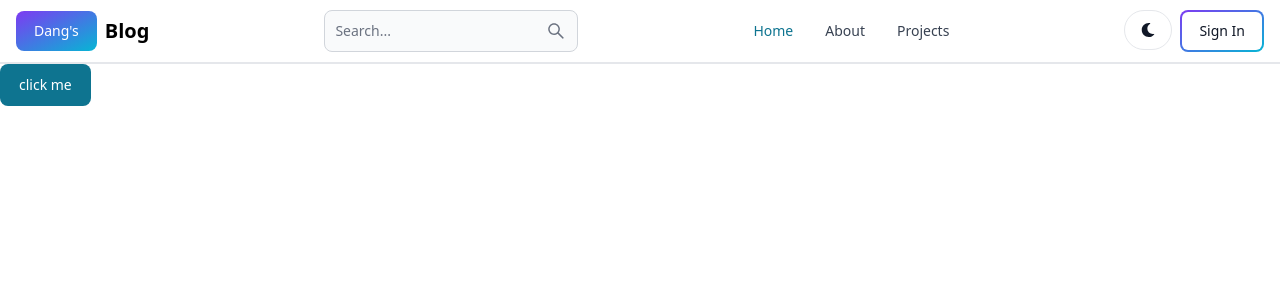
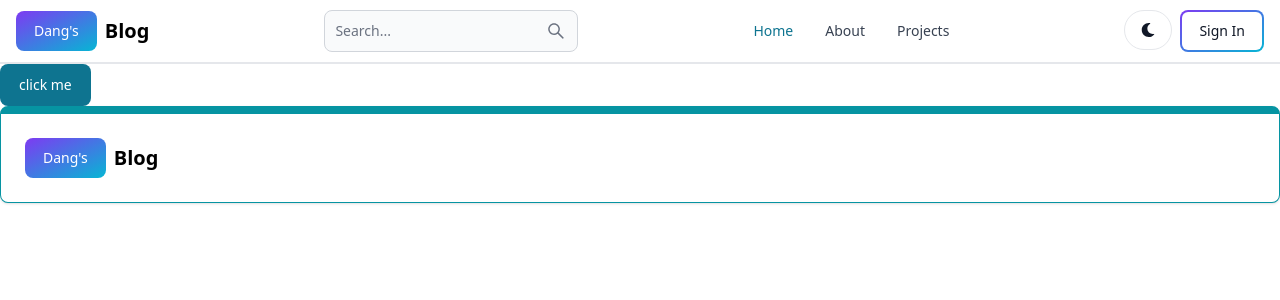
Before and after one commit to DangTinh422003/MERN-Blog, a React (Vite) app in the folder client/: page / in a window 1280 px wide. Shown: the top 300 px of the page. Built offline with nearby package versions, Linux system fonts and the light colour scheme.

Commit message:
feat: add footer

```diff
--- a/client/src/layouts/Footer.jsx
+++ b/client/src/layouts/Footer.jsx
@@ -1,5 +1,25 @@
+import { Footer as FooterContainer, Button } from "flowbite-react";
+import { Link } from "react-router-dom";
+
 const Footer = () => {
-  return <div>Footer</div>;
+  return (
+    <FooterContainer container className="border border-t-8 border-teal-500">
+      <div className="">
+        <Link
+          to={"/"}
+          className="flex items-center gap-x-2 self-center whitespace-nowrap text-sm sm:text-xl font-semibold dark:text-white"
+        >
+          <Button
+            gradientDuoTone={"purpleToBlue"}
+            className="text-white rounded-lg inline-block pointer-events-none"
+          >
+            Dang&apos;s
+          </Button>
+          Blog
+        </Link>
+      </div>
+    </FooterContainer>
+  );
 };
 
 export default Footer;
--- a/client/src/layouts/MainLayout.jsx
+++ b/client/src/layouts/MainLayout.jsx
@@ -1,6 +1,7 @@
-import { Footer } from "flowbite-react";
+import { Outlet } from "react-router-dom";
+
+import Footer from "./Footer";
 import Header from "./Header";
-import { Outlet } from "react-router-dom";
 
 const MainLayout = () => {
   return (
```
